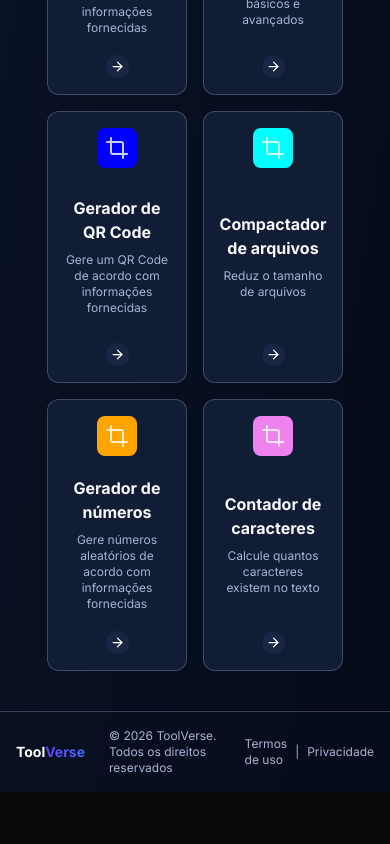
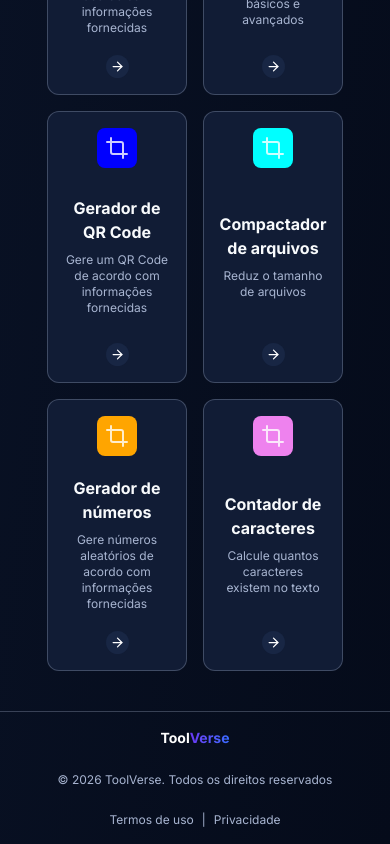
Before and after one commit to MatheusBourguignonF/toolverse, a Next.js app: page / in a window 390 px wide. Shown: the part 1766-2610 px from the top of the page. Before the commit the page ends 2558 px from the top, so only its background shows below. Built offline with nearby package versions, Linux system fonts and the light colour scheme.

Commit message:
fix: fix mobile footer layout

```diff
--- a/src/components/layout/Footer.tsx
+++ b/src/components/layout/Footer.tsx
@@ -1,6 +1,6 @@
 export const Footer = () => {
   return (
-    <footer className="border-t border-t-muted/30 h-fit flex p-4 font-inter justify-between items-center gap-6 mt-10">
+    <footer className="border-t border-t-muted/30 h-fit flex p-4 font-inter justify-between items-center gap-6 mt-10 flex-col sm:flex-row">
       <h1 className="text-white font-bold text-sm sm:text-lg">
         Tool
         <span className="bg-linear-to-r from-[#6938F5] to-[#356BFF] bg-clip-text text-transparent">
```
